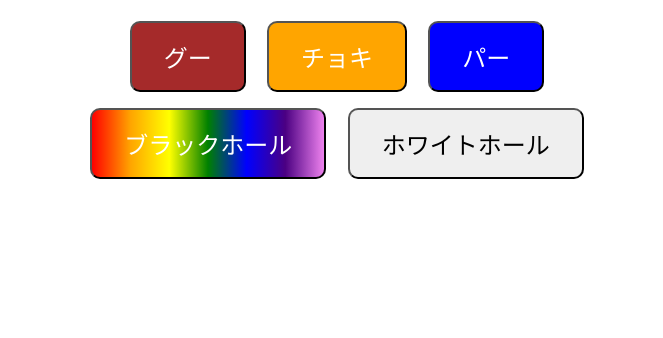
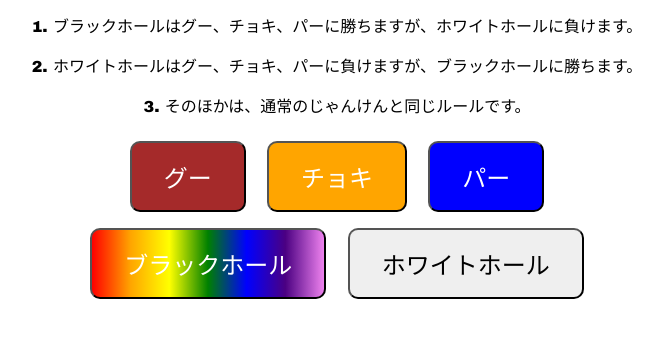
Before and after one commit to hikasuzuki/janken, a plain HTML site: page index.html in a window 1280 px wide. Shown: the part 88-426 px from the top of the page, without its empty margins (303-966 px from the left). Drawn offline with Linux system fonts and the light colour scheme.

Commit message:
Update index.html

```diff
--- a/index.html
+++ b/index.html
@@ -8,6 +8,10 @@
 </head>
 <body>
     <h1>じゃんけん＋</h1>
+    <p> 1. ブラックホールはグー、チョキ、パーに勝ちますが、ホワイトホールに負けます。</p>
+    <p> 2. ホワイトホールはグー、チョキ、パーに負けますが、ブラックホールに勝ちます。</p>
+    <p> 3. そのほかは、通常のじゃんけんと同じルールです。</p>
+
     <div class="buttons">
         <button onclick="selectHand('グー')">グー</button>
         <button onclick="selectHand('チョキ')">チョキ</button>
@@ -16,6 +20,8 @@
         <button onclick="selectHand('ホワイトホール')">ホワイトホール</button>
     </div>
     <div id="selected-hand" class="info"></div>
+
+    <button id="hattori-sound" onclick="playGame()" style="display: none;">服部流音</button>
     <div id="computer-hand" class="info"></div>
     <div id="result" class="info"></div>
     <div id="score" class="info"></div>
```
